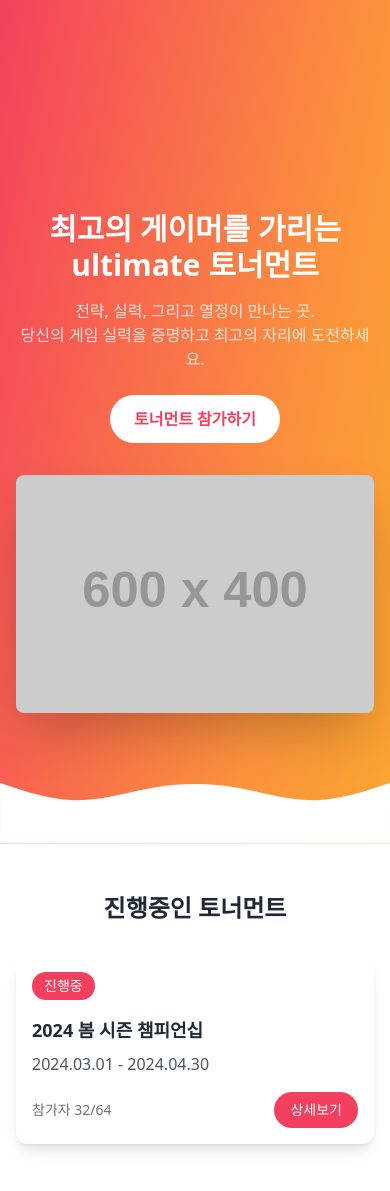
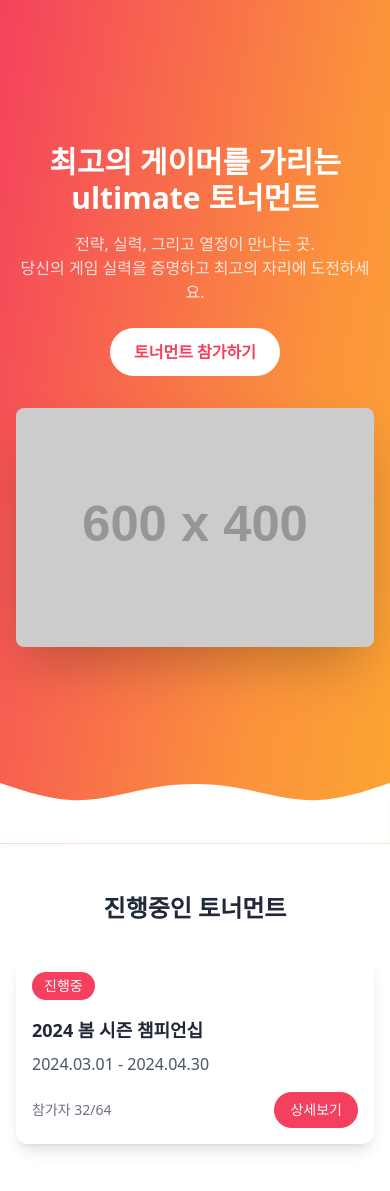
Before and after one commit to DoDAON/YUMC_TournamentTracker, a PHP site: page / in a window 390 px wide. Shown: the part 62-1253 px from the top of the page. Run offline with PHP 8.4, Linux system fonts and the light colour scheme; grey boxes labelled with a size stand in for pictures from a placeholder-image service; some libraries are stand-ins or nearby versions.

Commit message:
랜딩 페이지 프로토타입 구성

```diff
--- a/index.php
+++ b/index.php
@@ -22,7 +22,7 @@
                     </button>
                 </div>
                 <!-- 데스크톱 메뉴 -->
-                <div class="hidden sm:flex space-x-4 sm:space-x-6">
+                <div class="hidden sm:flex items-center space-x-4 sm:space-x-6">
                     <a href="#" class="text-white hover:text-amber-200 transition">진행중인 토너먼트</a>
                     <a href="#" class="text-white hover:text-amber-200 transition">종료된 토너먼트</a>
                     <a href="#" class="bg-white text-rose-500 px-4 py-2 rounded-full hover:bg-amber-200 transition">참가하기</a>
@@ -40,8 +40,8 @@
     </nav>
 
     <!-- 히어로 섹션 -->
-    <section class="min-h-screen flex items-center relative overflow-hidden">
-        <div class="container mx-auto px-4 sm:px-6 pt-20 sm:pt-32">
+    <section class="min-h-screen flex relative overflow-hidden pt-20">
+        <div class="container mx-auto px-4 sm:px-6 pt-16 sm:pt-28">
             <div class="grid grid-cols-1 sm:grid-cols-2 gap-8 sm:gap-12 items-center">
                 <div class="animate__animated animate__fadeInLeft text-center sm:text-left">
                     <h1 class="text-3xl sm:text-5xl font-bold text-white mb-4 sm:mb-6">최고의 게이머를 가리는<br>ultimate 토너먼트</h1>
```
